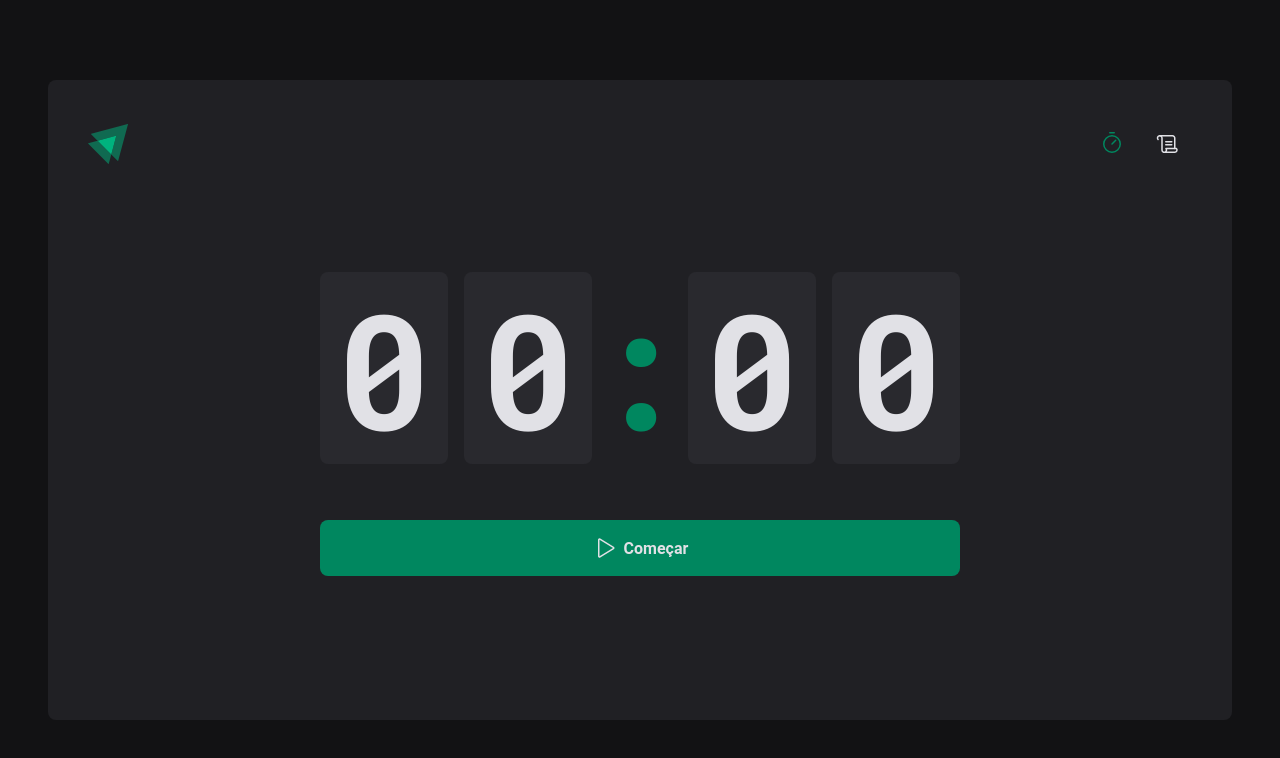
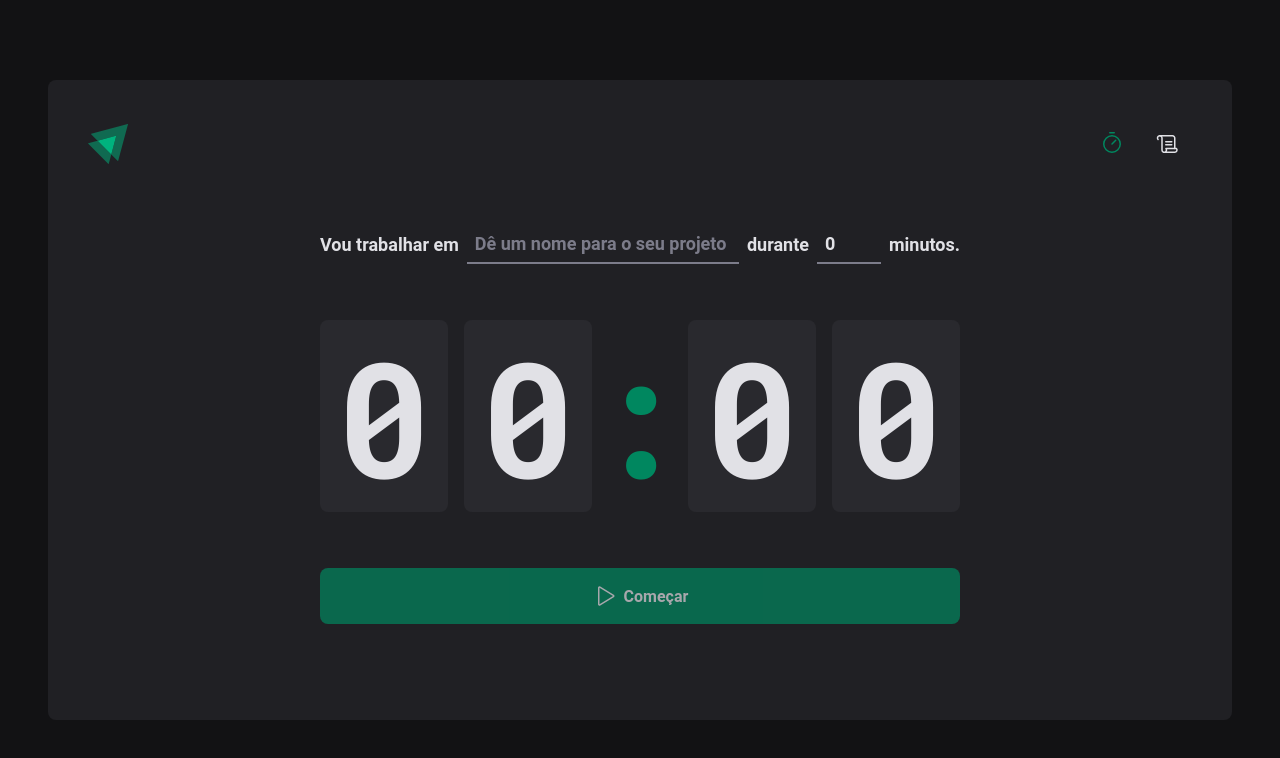
Before and after one commit to jhoownogueira/02-ignite-timer, a React (Vite) app: page / in a window 1280 px wide. Shown: the top 758 px of the page. Built offline with nearby package versions, Linux system fonts and the light colour scheme.

Commit message:
Context Form

```diff
--- a/src/pages/Home/components/Countdown/index.tsx
+++ b/src/pages/Home/components/Countdown/index.tsx
@@ -4,9 +4,13 @@
 import { CountdownContainer, Separator } from "./style";
 
 export function Countdown() {
-  const { activeCycle, activeCycleId, markCurrentCycleAsFinished } =
-    useContext(CyclesContext);
-  const [amountSecondsPassed, setAmountSecondsPassed] = useState(0);
+  const {
+    activeCycle,
+    activeCycleId,
+    markCurrentCycleAsFinished,
+    amountSecondsPassed,
+    setSecondsPassed,
+  } = useContext(CyclesContext);
 
   const totalSeconds = activeCycle ? activeCycle.minutesAmount * 60 : 0;
 
@@ -22,10 +26,10 @@
 
         if (secondsDifference >= totalSeconds) {
           markCurrentCycleAsFinished();
-          setAmountSecondsPassed(totalSeconds);
+          setSecondsPassed(totalSeconds);
           clearInterval(interval);
         } else {
-          setAmountSecondsPassed(secondsDifference);
+          setSecondsPassed(secondsDifference);
         }
       }, 1000);
     }
@@ -33,7 +37,13 @@
     return () => {
       clearInterval(interval);
     };
-  }, [activeCycle, totalSeconds, activeCycleId, markCurrentCycleAsFinished]);
+  }, [
+    activeCycle,
+    totalSeconds,
+    activeCycleId,
+    markCurrentCycleAsFinished,
+    setSecondsPassed,
+  ]);
 
   const currentSeconds = activeCycle ? totalSeconds - amountSecondsPassed : 0;
 
--- a/src/pages/Home/components/NewCycleForm/index.tsx
+++ b/src/pages/Home/components/NewCycleForm/index.tsx
@@ -1,26 +1,11 @@
 import { FormContainer, MinutesAmountInput, TaskInput } from "./styles";
-import * as zod from "zod";
-import { useForm } from "react-hook-form";
-import { zodResolver } from "@hookform/resolvers/zod";
-
-const formValidationSchema = zod.object({
-  task: zod.string().min(1, "Informe a tarefa"),
-  minutesAmount: zod
-    .number()
-    .min(5, "O ciclo precisa ser de no mínimo 5 minutos")
-    .max(60, "O ciclo precisa ser de no máximo 60 minutos"),
-});
-
-type NewCycleFormData = zod.infer<typeof formValidationSchema>;
+import { useContext } from "react";
+import { CyclesContext } from "../..";
+import { useFormContext } from "react-hook-form";
 
 export function NewCycleForm() {
-  const { register, handleSubmit, watch, reset } = useForm<NewCycleFormData>({
-    resolver: zodResolver(formValidationSchema),
-    defaultValues: {
-      task: "",
-      minutesAmount: 0,
-    },
-  });
+  const { activeCycle } = useContext(CyclesContext);
+  const { register } = useFormContext();
 
   return (
     <FormContainer>
--- a/src/pages/Home/index.tsx
+++ b/src/pages/Home/index.tsx
@@ -1,9 +1,8 @@
 import { HandPalm, Play } from "phosphor-react";
-import { useForm } from "react-hook-form";
+import { FormProvider, useForm } from "react-hook-form";
 import { zodResolver } from "@hookform/resolvers/zod";
 import * as zod from "zod";
-import { createContext, useEffect, useState } from "react";
-import { differenceInSeconds } from "date-fns";
+import { createContext, useState } from "react";
 
 import {
   HomeContainer,
@@ -26,15 +25,42 @@
   activeCycle: Cycle | undefined;
   activeCycleId: string | null;
   markCurrentCycleAsFinished: () => void;
+  amountSecondsPassed: number;
+  setSecondsPassed: (seconds: number) => void;
 }
 
 export const CyclesContext = createContext({} as CyclesContextType);
 
+const formValidationSchema = zod.object({
+  task: zod.string().min(1, "Informe a tarefa"),
+  minutesAmount: zod
+    .number()
+    .min(5, "O ciclo precisa ser de no mínimo 5 minutos")
+    .max(60, "O ciclo precisa ser de no máximo 60 minutos"),
+});
+
+type NewCycleFormData = zod.infer<typeof formValidationSchema>;
+
 export function Home() {
   const [cycles, setCycles] = useState<Cycle[]>([]);
   const [activeCycleId, setActiveCycleId] = useState<string | null>(null);
+  const [amountSecondsPassed, setAmountSecondsPassed] = useState(0);
+
+  const newCycleForm = useForm<NewCycleFormData>({
+    resolver: zodResolver(formValidationSchema),
+    defaultValues: {
+      task: "",
+      minutesAmount: 0,
+    },
+  });
+
+  const { handleSubmit, watch, reset } = newCycleForm;
 
   const activeCycle = cycles.find((cycle) => cycle.id === activeCycleId);
+
+  function setSecondsPassed(seconds: number) {
+    setAmountSecondsPassed(seconds);
+  }
 
   function markCurrentCycleAsFinished() {
     setCycles((state) =>
@@ -48,20 +74,20 @@
     );
   }
 
-  // function handleCreateNewCycle(data: NewCycleFormData) {
-  //   const id = String(new Date().getTime());
-  //   const newCycle: Cycle = {
-  //     id,
-  //     task: data.task,
-  //     minutesAmount: data.minutesAmount,
-  //     startDate: new Date(),
-  //   };
+  function handleCreateNewCycle(data: NewCycleFormData) {
+    const id = String(new Date().getTime());
+    const newCycle: Cycle = {
+      id,
+      task: data.task,
+      minutesAmount: data.minutesAmount,
+      startDate: new Date(),
+    };
 
-  //   setCycles((state) => [...state, newCycle]);
-  //   setActiveCycleId(id);
-  //   setAmountSecondsPassed(0);
-  //   reset();
-  // }
+    setCycles((state) => [...state, newCycle]);
+    setActiveCycleId(id);
+    setAmountSecondsPassed(0);
+    reset();
+  }
 
   function handleInterruptCycle() {
     setCycles((state) =>
@@ -76,16 +102,24 @@
     setActiveCycleId(null);
   }
 
-  // const task = watch("task");
-  // const isSubmitDisable = !task;
+  const task = watch("task");
+  const isSubmitDisable = !task;
 
   return (
     <HomeContainer>
-      <form /* onSubmit={handleSubmit(handleCreateNewCycle)} */ action="">
+      <form onSubmit={handleSubmit(handleCreateNewCycle)} action="">
         <CyclesContext.Provider
-          value={{ activeCycle, activeCycleId, markCurrentCycleAsFinished }}
+          value={{
+            activeCycle,
+            activeCycleId,
+            markCurrentCycleAsFinished,
+            amountSecondsPassed,
+            setSecondsPassed,
+          }}
         >
-          {/* <NewCycleForm /> */}
+          <FormProvider {...newCycleForm}>
+            <NewCycleForm />
+          </FormProvider>
           <Countdown />
         </CyclesContext.Provider>
 
@@ -95,7 +129,7 @@
             Interromper
           </StopCountdownButton>
         ) : (
-          <StartCountdownButton /* disabled={isSubmitDisable} */ type="submit">
+          <StartCountdownButton disabled={isSubmitDisable} type="submit">
             <Play size={24} />
             Começar
           </StartCountdownButton>
```
